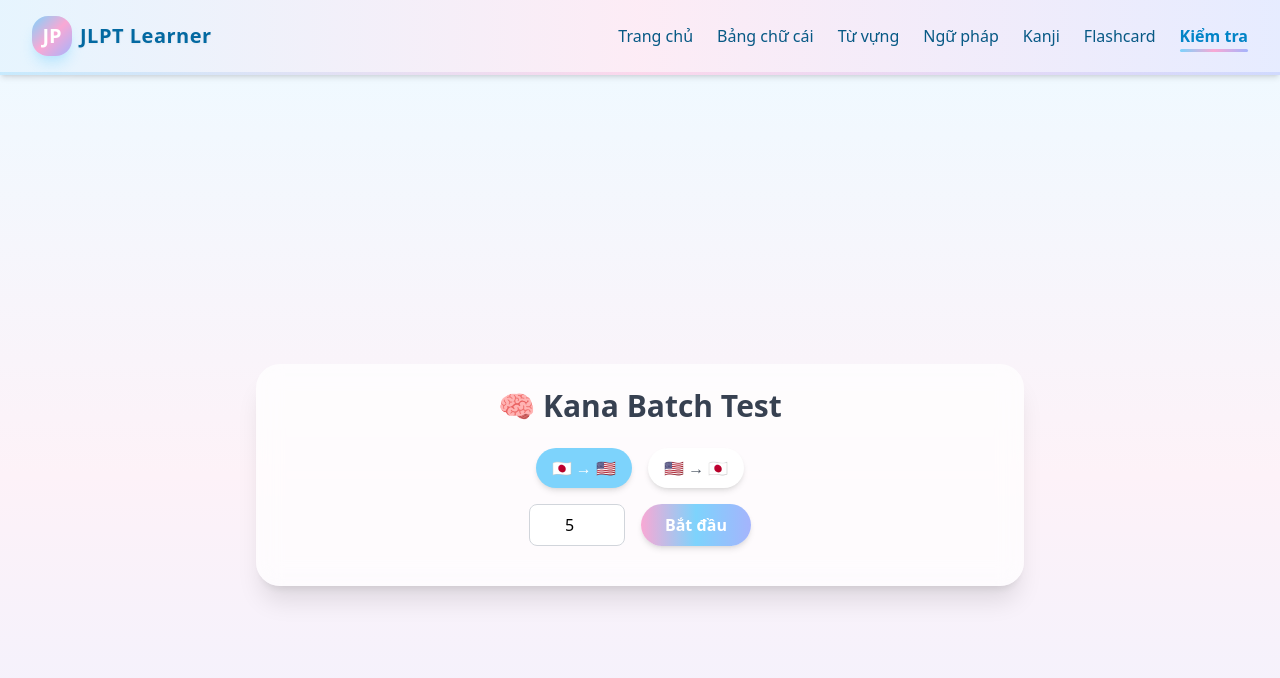
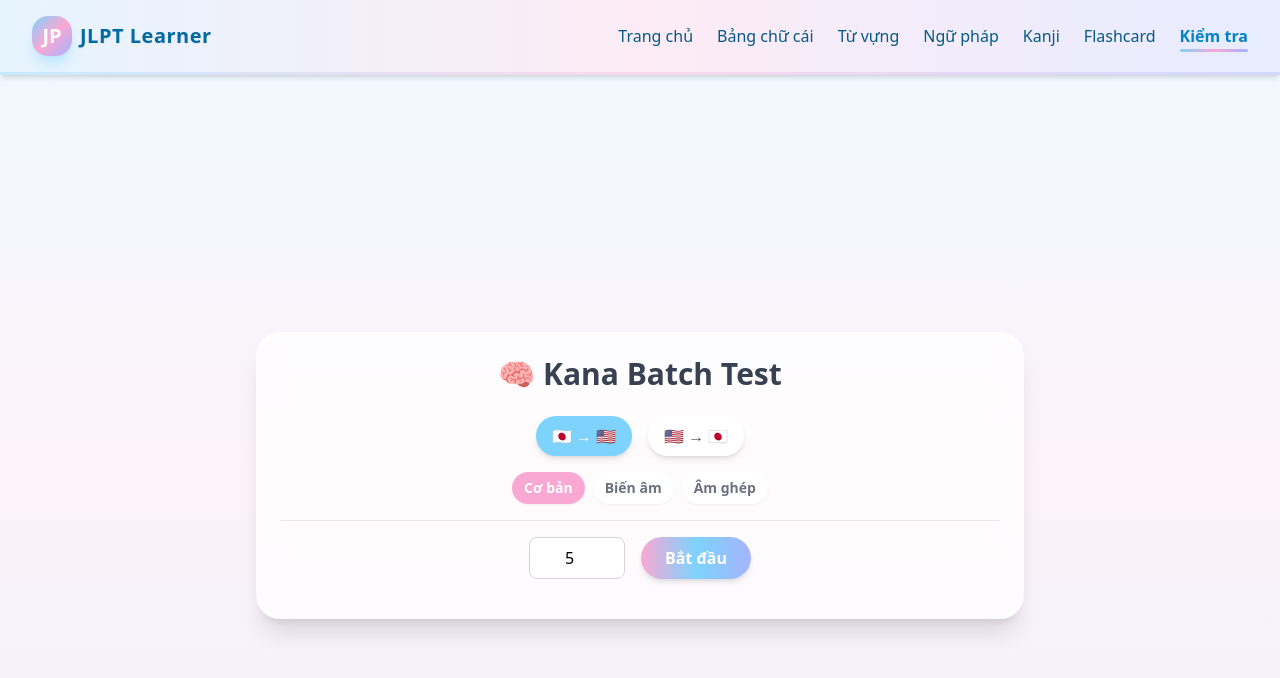
Before and after one commit to aohkkhoa/JLPT, a React (Vite) app: page /test in a window 1280 px wide. Shown: the top 678 px of the page. Built offline with nearby package versions, Linux system fonts and the light colour scheme.

Commit message:
feat : test am ghep va bien am

```diff
--- a/src/pages/Test.tsx
+++ b/src/pages/Test.tsx
@@ -77,26 +77,85 @@ const dakuten = [
   ["ぽ", "po"],
 ];
 
-const all = [...base, ...dakuten];
+const yoon = [
+  ["きゃ", "kya"],
+  ["きゅ", "kyu"],
+  ["きょ", "kyo"],
+  ["しゃ", "sha"],
+  ["しゅ", "shu"],
+  ["しょ", "sho"],
+  ["ちゃ", "cha"],
+  ["ちゅ", "chu"],
+  ["ちょ", "cho"],
+  ["にゃ", "nya"],
+  ["にゅ", "nyu"],
+  ["にょ", "nyo"],
+  ["ひゃ", "hya"],
+  ["ひゅ", "hyu"],
+  ["ひょ", "hyo"],
+  ["みゃ", "mya"],
+  ["みゅ", "myu"],
+  ["みょ", "myo"],
+  ["りゃ", "rya"],
+  ["りゅ", "ryu"],
+  ["りょ", "ryo"],
+];
 
-const katakanaMap = (s: string) => String.fromCharCode(s.charCodeAt(0) + 0x60);
+const katakanaMap = (hiragana: string) => {
+  return hiragana
+    .split("")
+    .map((char) => {
+      const code = char.charCodeAt(0);
+      // Check if it's a Hiragana character
+      if (code >= 0x3041 && code <= 0x3096) {
+        return String.fromCharCode(code + 0x60);
+      }
+      return char; // Return the same character if it's not Hiragana (like small ゃ, ゅ, ょ)
+    })
+    .join("");
+};
+
+type TestType = "base" | "dakuten" | "yoon";
 
 export default function TestBatch() {
   const [mode, setMode] = useState<"jp2en" | "en2jp">("jp2en");
+  const [testType, setTestType] = useState<TestType>("base");
   const [count, setCount] = useState(5);
   const [questions, setQuestions] = useState<[string, string][]>([]);
   const [input, setInput] = useState("");
   const [showAnswer, setShowAnswer] = useState(false);
 
   const startTest = () => {
-    const shuffled = [...all].sort(() => Math.random() - 0.5);
-    setQuestions(shuffled.slice(0, count) as [string, string][]);
+    let characterSet: [string, string][];
+    if (testType === "base") {
+      characterSet = base as [string, string][];;
+    } else if (testType === "dakuten") {
+      characterSet = [...base, ...dakuten] as [string, string][];;
+    } else {
+      characterSet = [...base, ...dakuten, ...yoon] as [string, string][];;
+    }
+
+    const shuffledSet = [...characterSet].sort(() => Math.random() - 0.5);
+    setQuestions(shuffledSet.slice(0, count));
     setInput("");
     setShowAnswer(false);
   };
 
   const checkAnswers = () => {
     setShowAnswer(true);
+  };
+
+  const all =
+    testType === "base"
+      ? base
+      : testType === "dakuten"
+      ? [...base, ...dakuten]
+      : [...base, ...dakuten, ...yoon];
+
+  const testTypeLabels: Record<TestType, string> = {
+    base: "Cơ bản",
+    dakuten: "Biến âm",
+    yoon: "Âm ghép",
   };
 
   return (
@@ -106,7 +165,7 @@ export default function TestBatch() {
           🧠 Kana Batch Test
         </h1>
 
-        {/* Mode */}
+        {/* Mode: JP -> EN or EN -> JP */}
         <div className="flex justify-center gap-4 mb-4">
           <button
             onClick={() => setMode("jp2en")}
@@ -130,7 +189,24 @@ export default function TestBatch() {
           </button>
         </div>
 
-        {/* Số chữ */}
+        {/* Test Type Selection */}
+        <div className="flex justify-center gap-2 mb-4 border-b pb-4">
+          {(Object.keys(testTypeLabels) as TestType[]).map((type) => (
+            <button
+              key={type}
+              onClick={() => setTestType(type)}
+              className={`px-3 py-1.5 rounded-full text-sm font-semibold shadow-sm transition-all ${
+                testType === type
+                  ? "bg-pink-300 text-white"
+                  : "bg-white text-gray-500 hover:bg-pink-50"
+              }`}
+            >
+              {testTypeLabels[type]}
+            </button>
+          ))}
+        </div>
+
+        {/* Number of questions */}
         <div className="flex justify-center gap-4 mb-4">
           <input
             type="number"
@@ -148,7 +224,7 @@ export default function TestBatch() {
           </button>
         </div>
 
-        {/* Batch hiển thị */}
+        {/* Test Area */}
         {questions.length > 0 && (
           <div className="mt-6">
             <div className="text-3xl mb-4 font-bold">
@@ -166,7 +242,7 @@ export default function TestBatch() {
               disabled={showAnswer}
             />
 
-            <div className="mt-4 flex justify-center gap-4">
+            <div className="mt-4 flex justify-center gap-4 mb-4">
               {!showAnswer ? (
                 <button
                   onClick={checkAnswers}
@@ -184,7 +260,7 @@ export default function TestBatch() {
               )}
             </div>
 
-            {/* Chỉ hiển thị đáp án */}
+            {/* Answers */}
             {showAnswer && (
               <div className="mt-4 flex flex-wrap justify-center gap-3 text-lg">
                 {questions.map(([jp, romaji], i) => (
```
